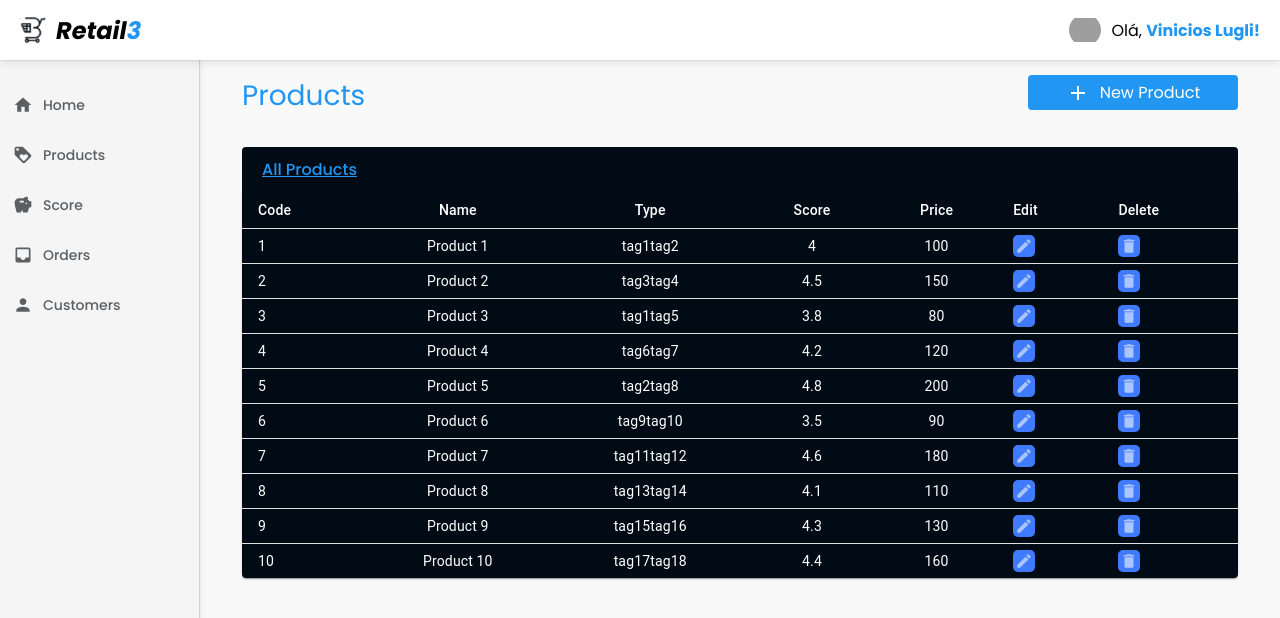
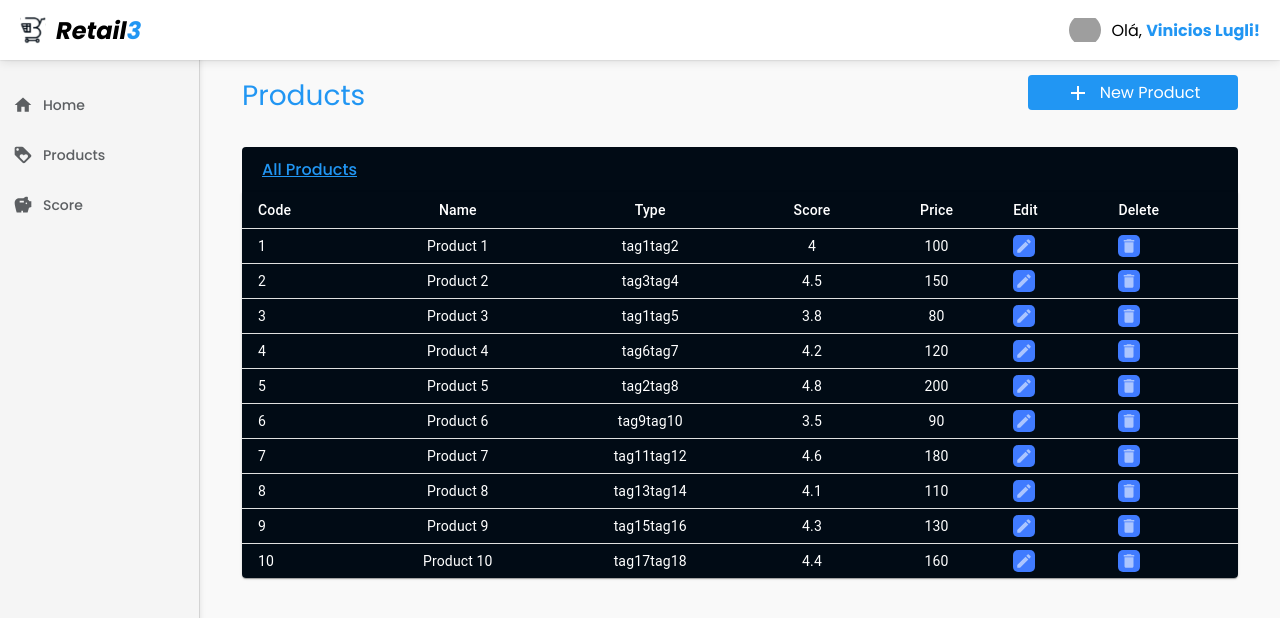
Before and after one commit to Luminate-Lumx/Retail3, a React (Vite) app in the folder client/: page /retailerProducts in a window 1280 px wide. Shown: the top 618 px of the page. Built offline with nearby package versions, Linux system fonts and the light colour scheme; grey boxes are pictures that could not be loaded; what web3 would draw is missing.

Commit message:
chore(frontend): :fire: remove unused retailer pages

```diff
--- a/client/src/App.tsx
+++ b/client/src/App.tsx
@@ -9,8 +9,6 @@ import Register from './pages/Register';
 import Home from './pages/Home';
 import Products from './pages/Products';
 import Score from './pages/Score';
-import Orders from './pages/Orders';
-import Customers from './pages/Customers';
 
 // Customer pages
 import CustomerHome from './pages/CustomerHome';
@@ -28,8 +26,6 @@ function App() {
 				<Route path="/retailerHome" element={<Home />} />
 				<Route path="/retailerProducts" element={<Products code={0} ipfsHash={''} name={''} tags={[]} price={0} score={0} />} />
 				<Route path="/retailerScore" element={<Score />} />
-				<Route path="/retailerOrders" element={<Orders />} />
-				<Route path="/retailerCustomers" element={<Customers />} />
 				<Route path="/customerHome" element={<CustomerHome />} />
 				<Route path="/customerBuy" element={<CustomerBuy />} />
 				<Route path="/customerScore" element={<CustomerScore />} />
--- a/client/src/components/SideBar/index.tsx
+++ b/client/src/components/SideBar/index.tsx
@@ -3,8 +3,6 @@ import { Container, SideBarList, SideBarItem } from './style';
 import HomeIcon from '@mui/icons-material/Home';
 import LoyaltyIcon from '@mui/icons-material/Loyalty';
 import SavingsIcon from '@mui/icons-material/Savings';
-import InboxIcon from '@mui/icons-material/Inbox';
-import PersonIcon from '@mui/icons-material/Person';
 
 const SideBar: React.FC = () => {
     const [selectedItem, setSelectedItem] = useState<string>(() => {
@@ -37,16 +35,6 @@ const SideBar: React.FC = () => {
                 <SavingsIcon sx={{ color: selectedItem === 'Score' ? '#407BFF' : '#5C5F62' }} />
                 <p style={{ color: selectedItem === 'Score' ? '#407BFF' : '#5C5F62' }}>Score</p>
             </SideBarItem>
-            <SideBarItem href='/retailerOrders' onClick={() => handleItemClick('Orders')}>
-                <hr style={{backgroundColor: selectedItem != 'Orders' ? '#f5f5f5' : '#407BFF', border: selectedItem != 'Orders' ? '1px solid #f5f5f5' : '1px solid #407BFF'}}></hr>
-                <InboxIcon sx={{ color: selectedItem === 'Orders' ? '#407BFF' : '#5C5F62' }} />
-                <p style={{ color: selectedItem === 'Orders' ? '#407BFF' : '#5C5F62' }}>Orders</p>
-            </SideBarItem>
-            <SideBarItem href='/retailerCustomers' onClick={() => handleItemClick('Customers')}>
-                <hr style={{backgroundColor: selectedItem != 'Customers' ? '#f5f5f5' : '#407BFF', border: selectedItem != 'Customers' ? '1px solid #f5f5f5' : '1px solid #407BFF'}}></hr>
-                <PersonIcon sx={{ color: selectedItem === 'Customers' ? '#407BFF' : '#5C5F62' }} />
-                <p style={{ color: selectedItem === 'Customers' ? '#407BFF' : '#5C5F62' }}>Customers</p>
-            </SideBarItem>
         </SideBarList>
         </Container>
     );
--- a/client/src/pages/Customers/index.tsx
+++ /dev/null
@@ -1,19 +0,0 @@
-import React from 'react';
-
-import { Container, ContentContainer } from './style';
-import Navbar from '../../components/Navbar';
-import SideBar from '../../components/SideBar';
-
-const Customers: React.FC = () => {
-  return (
-    <Container>
-        <Navbar />
-        <SideBar />
-        <ContentContainer>
-          <h1>Customers</h1>
-        </ContentContainer>
-    </Container>
-  );
-}
-
-export default Customers;
--- a/client/src/pages/Customers/style.ts
+++ /dev/null
@@ -1,20 +0,0 @@
-import styled from 'styled-components';
-
-export const Container = styled.div`
-
-`;
-
-export const ContentContainer = styled.div`
-    padding-left: 200px;
-    padding-top: 60px;
-
-    // Mobile phones
-    @media (max-width: 480px) {
-        padding-left: 50px;
-    }
-
-    // Extra small tablets
-    @media (min-width: 481px) and (max-width: 767px) {
-        padding-left: 130px;
-    }
-`;
--- a/client/src/pages/Orders/index.tsx
+++ /dev/null
@@ -1,19 +0,0 @@
-import React from 'react';
-
-import { Container, ContentContainer } from './style';
-import Navbar from '../../components/Navbar';
-import SideBar from '../../components/SideBar';
-
-const Orders: React.FC = () => {
-  return (
-    <Container>
-      <Navbar />
-      <SideBar />
-      <ContentContainer>
-        <h1>Orders</h1>
-      </ContentContainer>
-    </Container>
-  );
-}
-
-export default Orders;
--- a/client/src/pages/Orders/style.ts
+++ /dev/null
@@ -1,20 +0,0 @@
-import styled from 'styled-components';
-
-export const Container = styled.div`
-
-`;
-
-export const ContentContainer = styled.div`
-    padding-left: 200px;
-    padding-top: 60px;
-
-    // Mobile phones
-    @media (max-width: 480px) {
-        padding-left: 50px;
-    }
-
-    // Extra small tablets
-    @media (min-width: 481px) and (max-width: 767px) {
-        padding-left: 130px;
-    }
-`;
```
